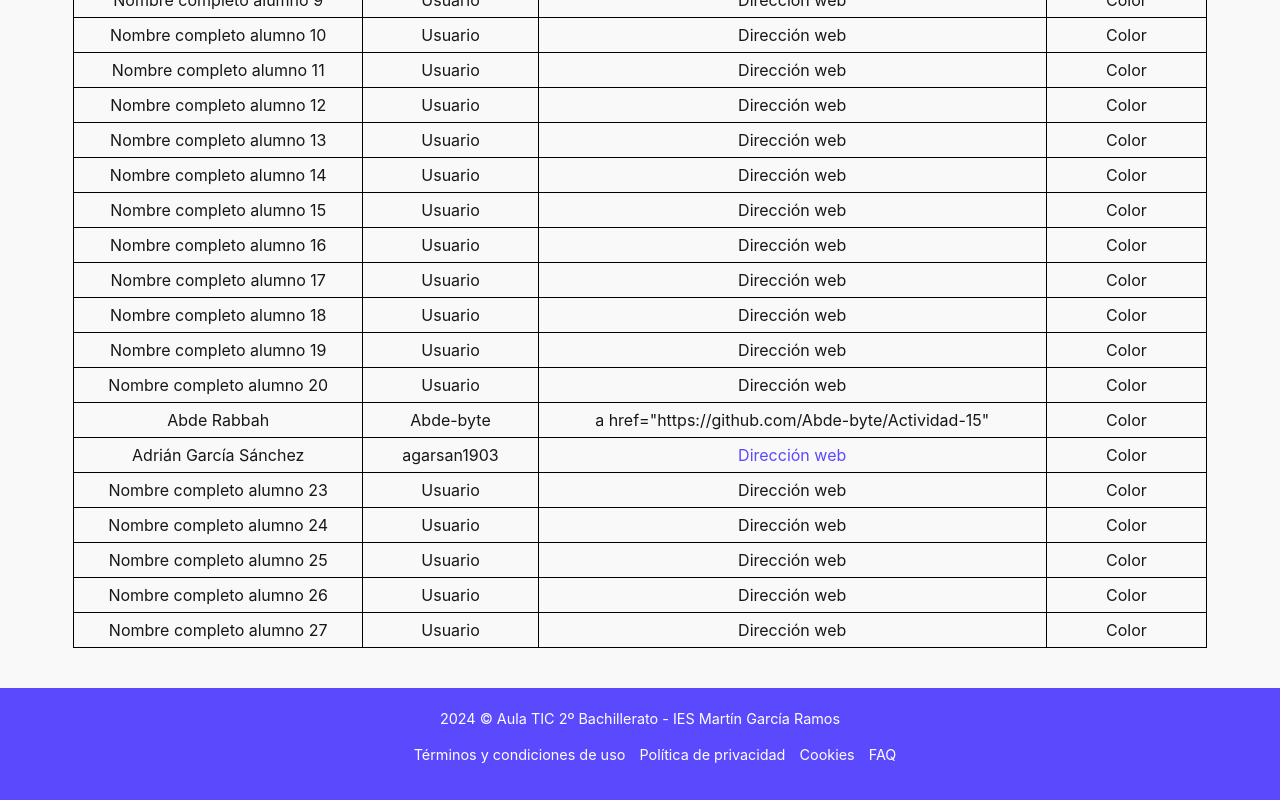
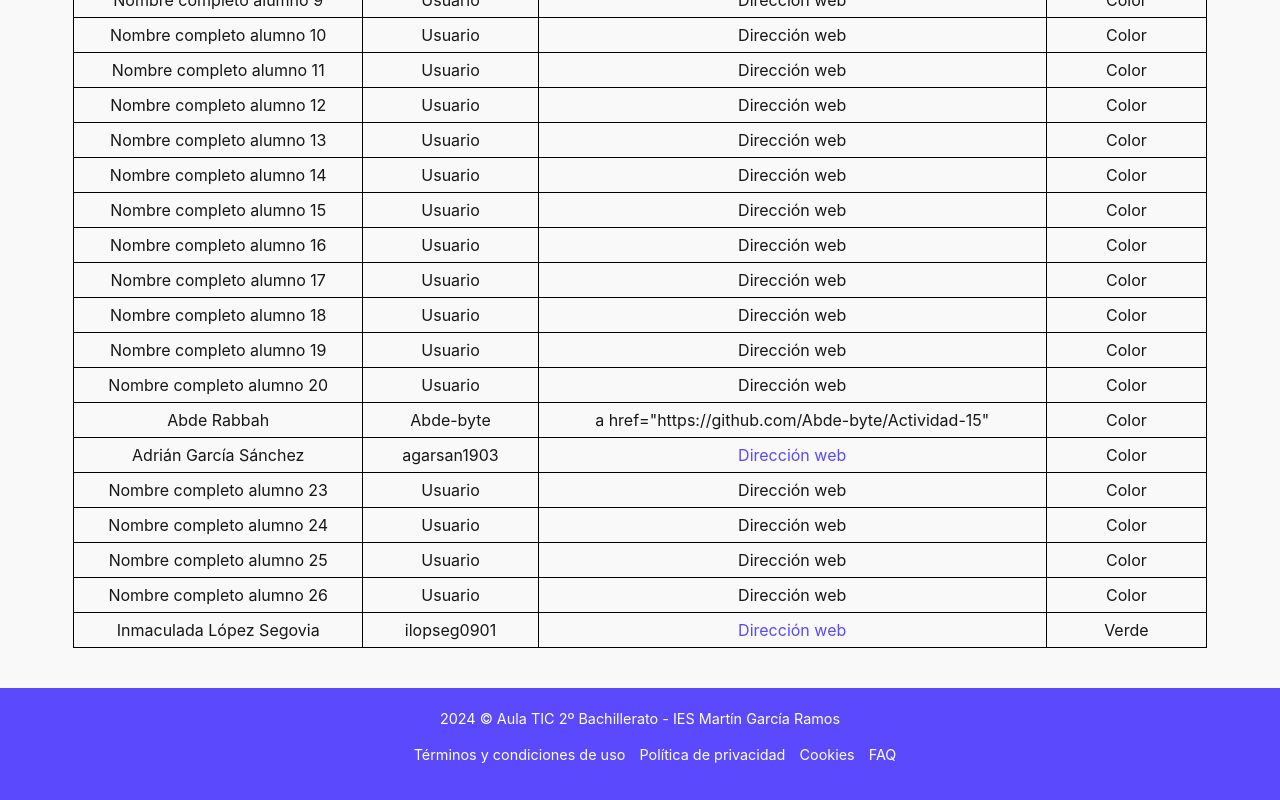
Before and after one commit to jmarmat297/listado_clase, a plain HTML site: page index.html in a window 1280 px wide. Shown: the part 557-1357 px from the top of the page. Drawn offline with Linux system fonts and the light colour scheme.

Commit message:
Mi nombre - Inma
He puesto mi nombre en la casilla 27

```diff
--- a/index.html
+++ b/index.html
@@ -192,10 +192,10 @@
 						<td id="nombrealumno26">Color</td>
 					</tr>
 					<tr>
-						<td>Nombre completo alumno 27</td>
-						<td>Usuario</td>
-						<td>Dirección web</td>
-						<td id="nombrealumno27">Color</td>
+						<td>Inmaculada López Segovia</td>
+						<td>ilopseg0901</td>
+						<td><a href="https://ilopseg0901.github.io/ACTIVIDAD14/"> Dirección web</a></td>
+						<td id="inma">Verde</td>
 					</tr>
 			</table>
 		</main>
```
